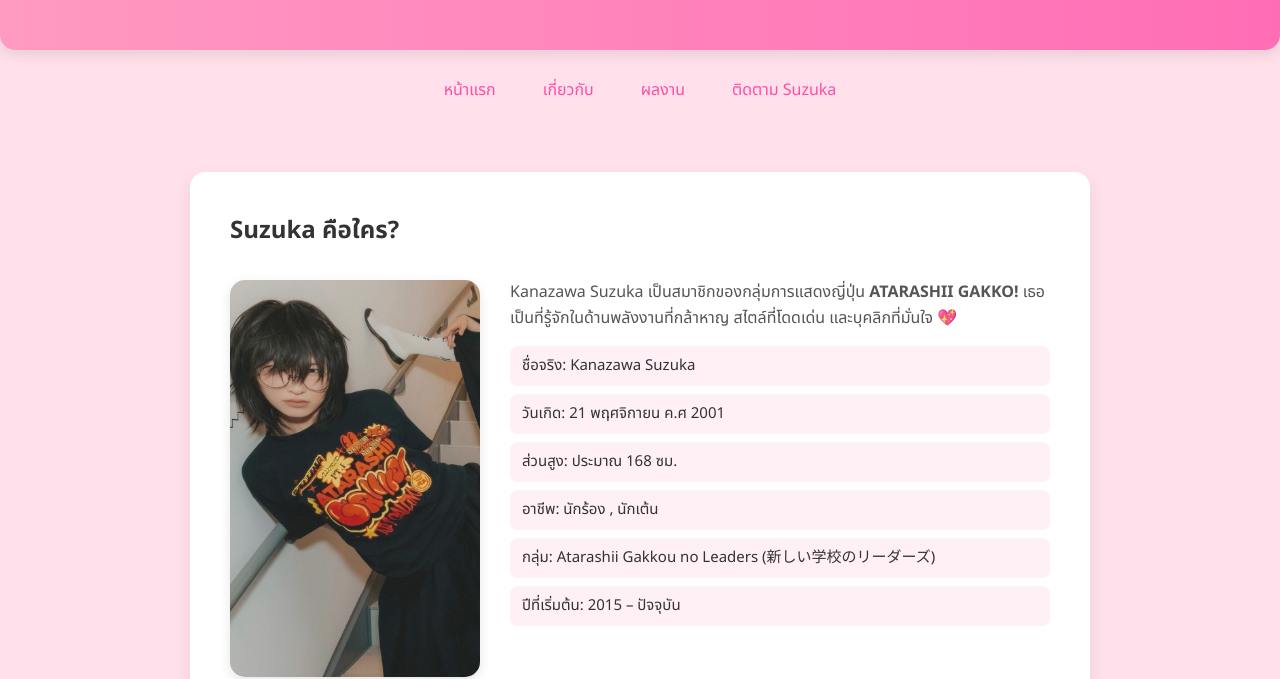
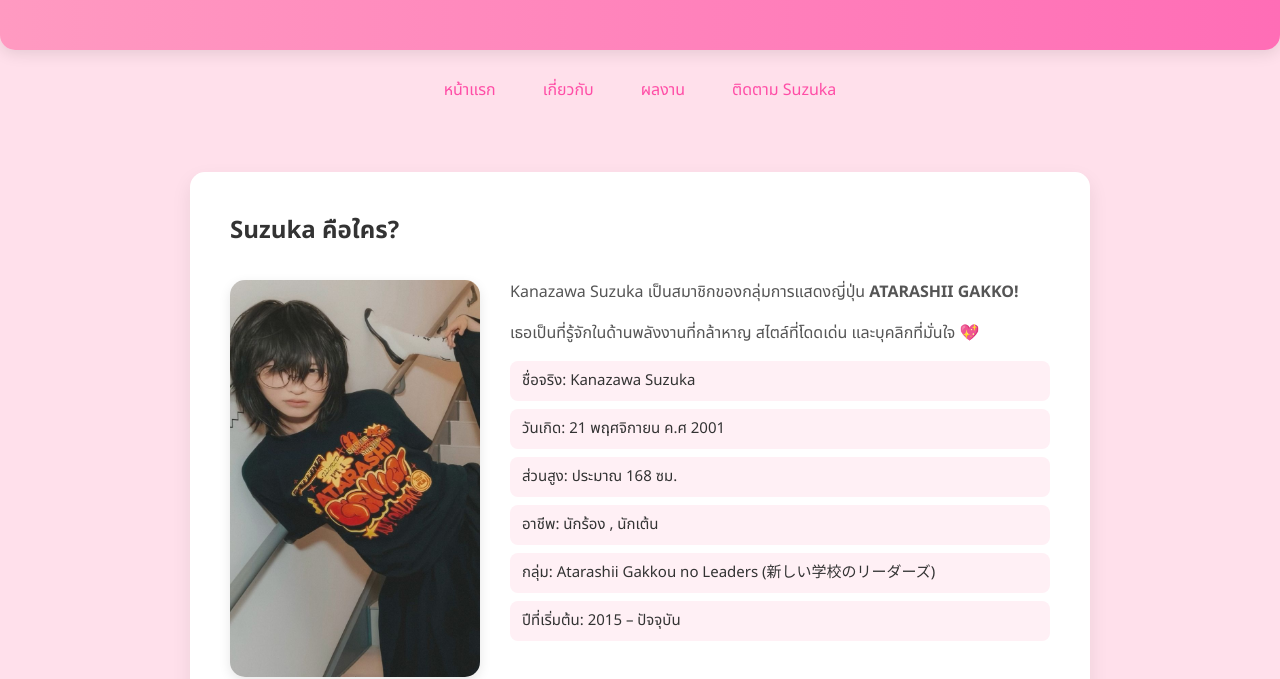
Before and after one commit to QuietlyTH/SUZUKA-AG-By-Nirawit, a plain HTML site: page about.html in a window 1280 px wide. Shown: the part 131-810 px from the top of the page. Drawn offline with Linux system fonts and the light colour scheme.

Commit message:
Update about.html

```diff
--- a/about.html
+++ b/about.html
@@ -200,7 +200,7 @@
       <div class="profile">
         <img src="assets/images/SUZUKA 2.jpg" alt="Suzuka">
         <div class="profile-info">
-          <p class="thai">Kanazawa Suzuka เป็นสมาชิกของกลุ่มการแสดงญี่ปุ่น <strong>ATARASHII GAKKO!</strong> เธอเป็นที่รู้จักในด้านพลังงานที่กล้าหาญ สไตล์ที่โดดเด่น และบุคลิกที่มั่นใจ 💖</p>
+          <p class="thai">Kanazawa Suzuka เป็นสมาชิกของกลุ่มการแสดงญี่ปุ่น <strong>ATARASHII GAKKO!</strong></p> <p>เธอเป็นที่รู้จักในด้านพลังงานที่กล้าหาญ สไตล์ที่โดดเด่น และบุคลิกที่มั่นใจ 💖</p>
 
           <ul class="profile-details thai">
             <li>ชื่อจริง: Kanazawa Suzuka</li>
@@ -222,4 +222,5 @@
   </footer>
 
 </body>
+
 </html>
```
